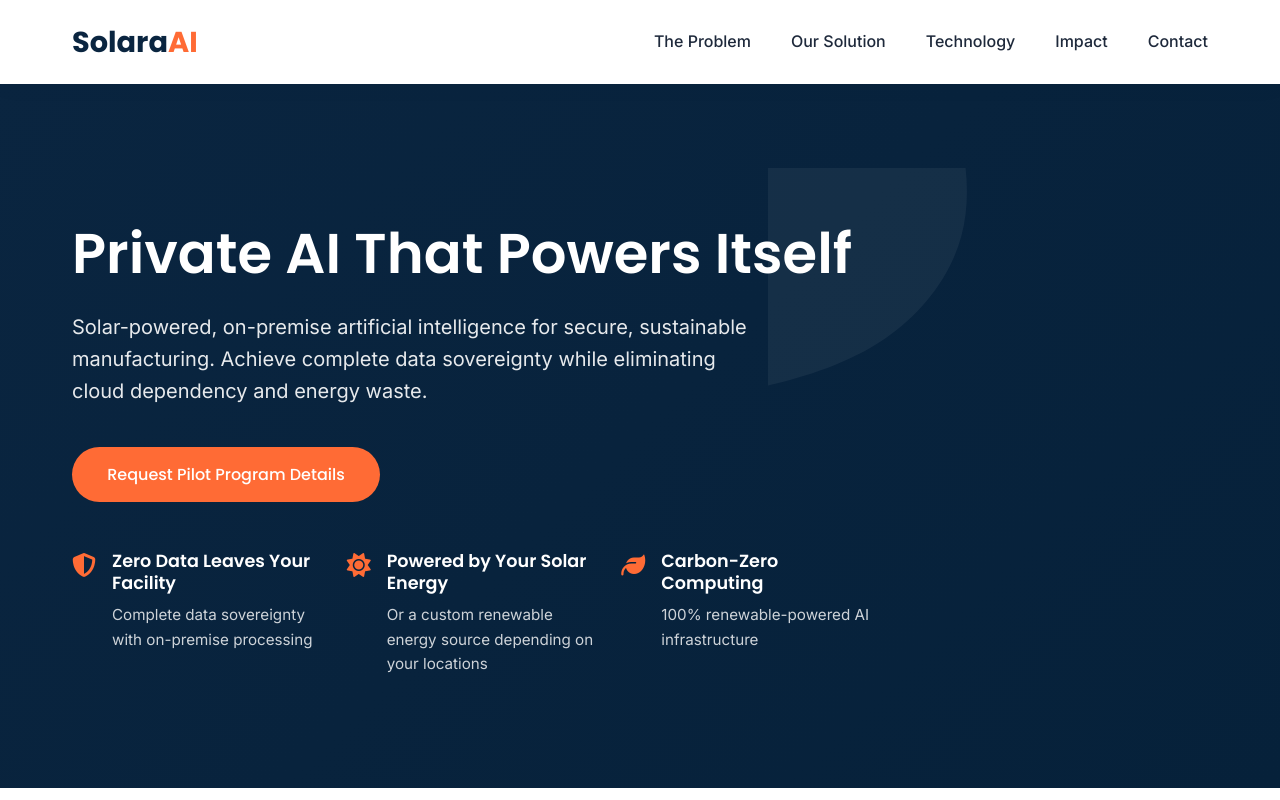
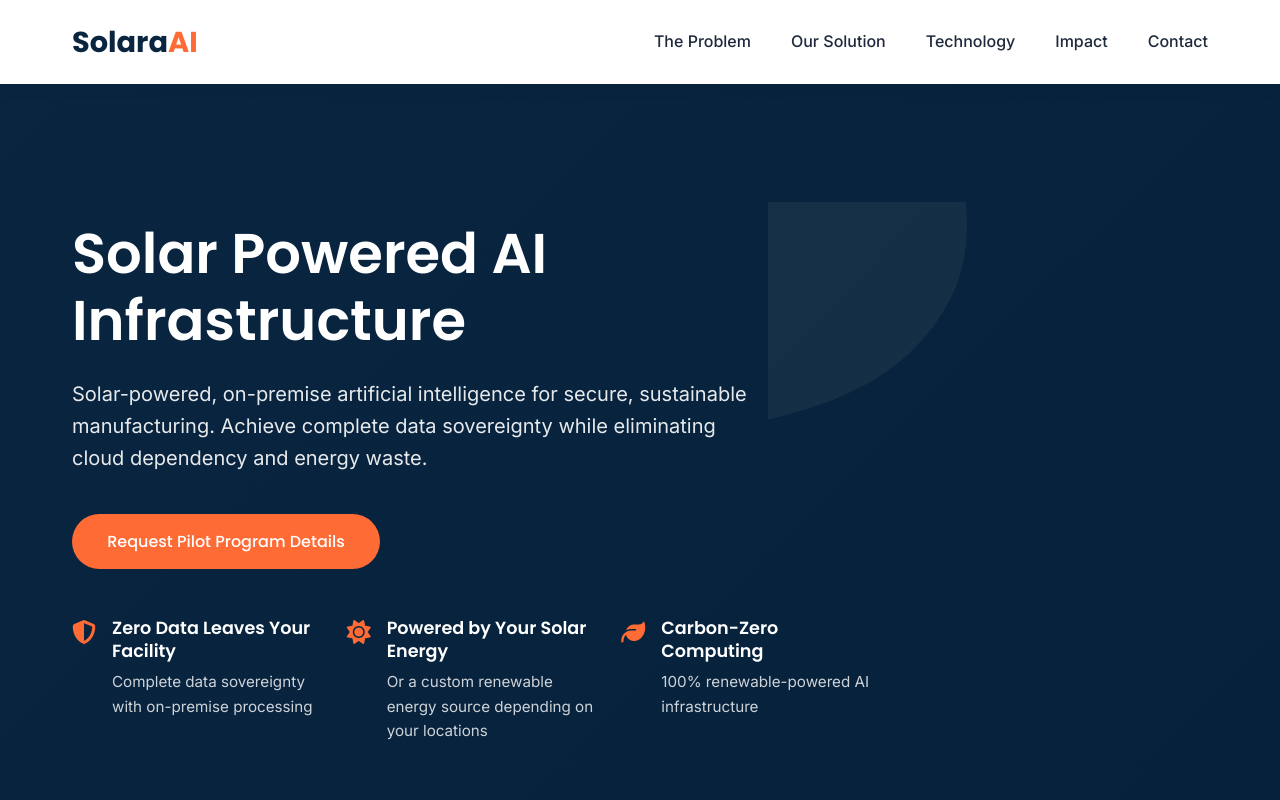
Before and after one commit to chumoyot/SolaraAI, a plain HTML site: page index.html in a window 1280 px wide. Shown: the top 800 px of the page. Drawn offline with Linux system fonts and the light colour scheme.

Commit message:
Update index.html

```diff
--- a/index.html
+++ b/index.html
@@ -671,7 +671,7 @@
     <section class="hero">
         <div class="container">
             <div class="hero-content">
-                <h1>Private AI That Powers Itself</h1>
+                <h1>Solar Powered AI Infrastructure</h1>
                 <p>Solar-powered, on-premise artificial intelligence for secure, sustainable manufacturing. Achieve complete data sovereignty while eliminating cloud dependency and energy waste.</p>
                 <a href="#contact" class="btn btn-primary">Request Pilot Program Details</a>
 
```
